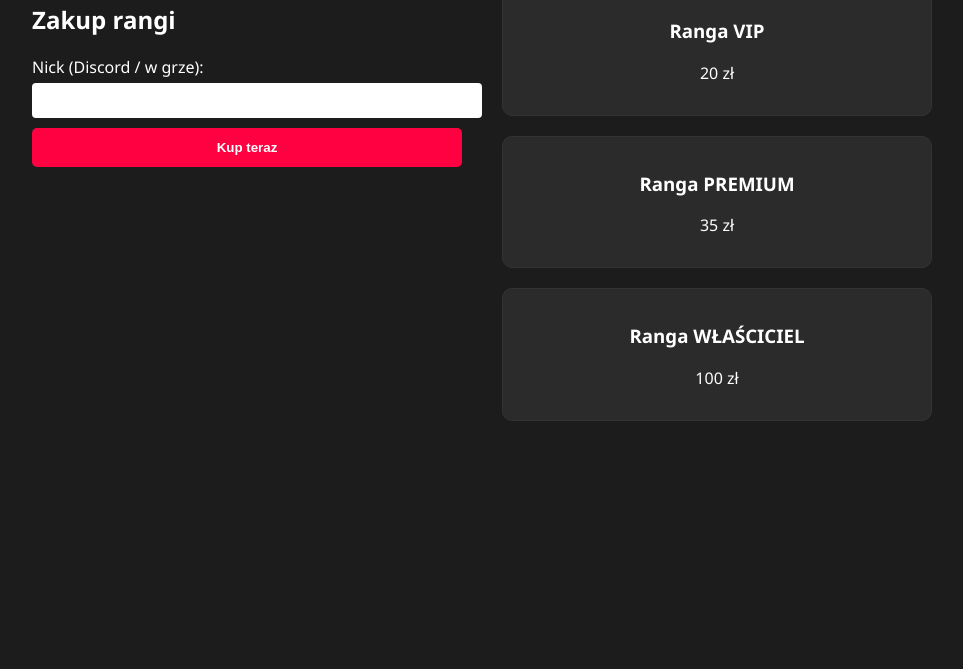
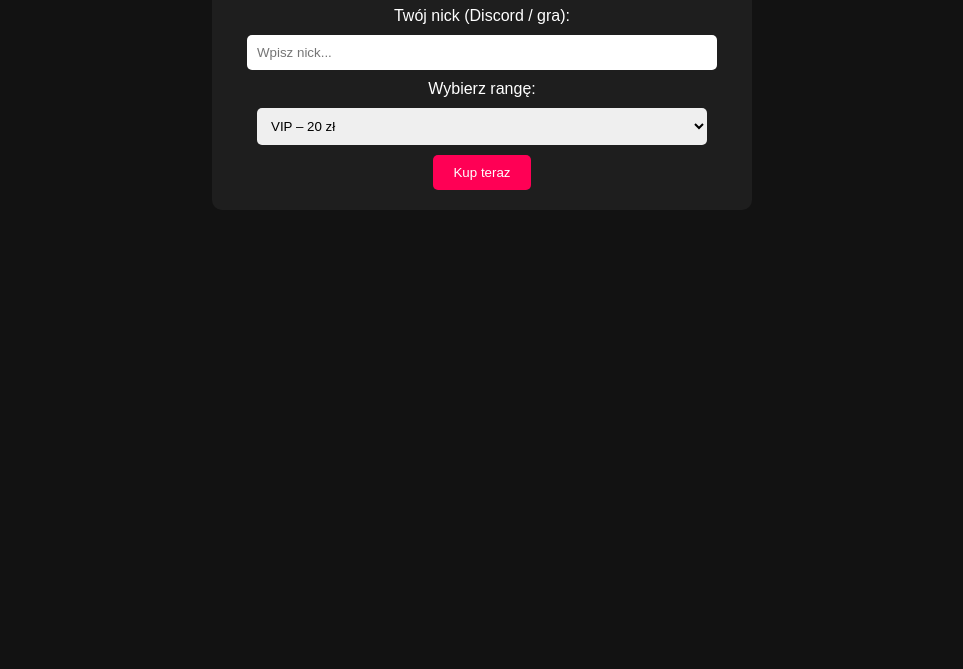
Before and after one commit to Biusnes221/agroteam-sklep, a plain HTML site: page index.html in a window 1280 px wide. Shown: the part 131-800 px from the top of the page, without its empty margins (158-1121 px from the left). Drawn offline with Linux system fonts and the light colour scheme.

Commit message:
Add files via upload

```diff
--- a/index.html
+++ b/index.html
@@ -4,51 +4,39 @@
 <head>
   <meta charset="UTF-8" />
   <meta name="viewport" content="width=device-width, initial-scale=1.0"/>
-  <title>AgroTeam Polska – Sklep</title>
+  <title>AgroTeam Sklep</title>
   <link rel="stylesheet" href="style.css" />
 </head>
 <body>
   <div class="container">
-    <header>
-      <h1>AgroTeam Polska – Sklep</h1>
-    </header>
-    <main class="main">
-      <section class="form-section">
-        <h2>Zakup rangi</h2>
-        <form id="purchaseForm">
-          <label for="nickname">Nick (Discord / w grze):</label>
-          <input type="text" id="nickname" name="nickname" required />
-          <button type="submit">Kup teraz</button>
-        </form>
-      </section>
-      <section class="ranks">
-        <div class="rank-card">
-          <h3>Ranga VIP</h3>
-          <p>20 zł</p>
-        </div>
-        <div class="rank-card">
-          <h3>Ranga PREMIUM</h3>
-          <p>35 zł</p>
-        </div>
-        <div class="rank-card">
-          <h3>Ranga WŁAŚCICIEL</h3>
-          <p>100 zł</p>
-        </div>
-      </section>
-    </main>
-    <div id="blikModal" class="modal">
-      <div class="modal-content">
-        <span class="close">&times;</span>
-        <h2>Płatność BLIK</h2>
-        <img src="blik.png" alt="BLIK" class="blik-logo" />
-        <p>Przekierowanie do płatności Cashbill</p>
-        <p><strong>indrop.eu</strong></p>
-        <p><strong>Wartość:</strong> <span id="selectedPrice">--</span></p>
-        <input placeholder="Kod BLIK" disabled />
-        <button class="pay-btn" disabled>Dalej</button>
-      </div>
-    </div>
+    <h1>AgroTeam Polska – Sklep</h1>
+    <label for="nick">Twój nick (Discord / gra):</label>
+    <input type="text" id="nick" placeholder="Wpisz nick..." required>
+
+    <label for="ranga">Wybierz rangę:</label>
+    <select id="ranga">
+      <option value="VIP|20">VIP – 20 zł</option>
+      <option value="PREMIUM|35">PREMIUM – 35 zł</option>
+      <option value="WŁAŚCICIEL|100">WŁAŚCICIEL – 100 zł</option>
+    </select>
+
+    <button onclick="przejdz()">Kup teraz</button>
   </div>
-  <script src="script.js"></script>
+
+  <script>
+    function przejdz() {
+      const nick = document.getElementById("nick").value.trim();
+      const rangaInfo = document.getElementById("ranga").value;
+      const [ranga, kwota] = rangaInfo.split("|");
+
+      if (!nick) {
+        alert("Podaj swój nick!");
+        return;
+      }
+
+      const url = `przelew.html?nick=${encodeURIComponent(nick)}&ranga=${encodeURIComponent(ranga)}&kwota=${encodeURIComponent(kwota)}`;
+      window.location.href = url;
+    }
+  </script>
 </body>
 </html>
--- a/style.css
+++ b/style.css
@@ -1,109 +1,38 @@
 
 body {
-  margin: 0;
-  font-family: 'Segoe UI', sans-serif;
-  background: #1c1c1c;
-  color: #fff;
+  background-color: #121212;
+  color: white;
+  font-family: Arial, sans-serif;
+  text-align: center;
+  padding: 30px;
 }
 
 .container {
+  max-width: 500px;
+  margin: auto;
+  background: #1e1e1e;
   padding: 20px;
-  max-width: 900px;
-  margin: auto;
+  border-radius: 10px;
 }
 
-header {
-  text-align: center;
-  margin-bottom: 30px;
+input, select {
+  padding: 10px;
+  margin: 10px 0;
+  width: 90%;
+  border-radius: 5px;
+  border: none;
 }
 
-.main {
-  display: flex;
-  gap: 40px;
-  flex-wrap: wrap;
-}
-
-.form-section {
-  flex: 1;
-  min-width: 280px;
-}
-
-form label {
-  display: block;
-  margin: 10px 0 5px;
-}
-
-form input {
-  width: 100%;
-  padding: 10px;
-  margin-bottom: 10px;
-  border: none;
-  border-radius: 4px;
-}
-
-form button {
-  width: 100%;
-  padding: 12px;
-  background: #ff0040;
+button {
+  padding: 10px 20px;
+  background-color: #ff0055;
   color: white;
   border: none;
   border-radius: 5px;
-  font-weight: bold;
   cursor: pointer;
 }
 
-.ranks {
-  flex: 1;
-  min-width: 280px;
-  display: flex;
-  flex-direction: column;
-  gap: 20px;
+a {
+  color: #ccc;
+  text-decoration: none;
 }
-
-.rank-card {
-  background: #2b2b2b;
-  padding: 15px;
-  border-radius: 10px;
-  text-align: center;
-  border: 1px solid #333;
-}
-
-.modal {
-  display: none;
-  position: fixed;
-  z-index: 100;
-  left: 0; top: 0;
-  width: 100%; height: 100%;
-  background: rgba(0,0,0,0.8);
-}
-
-.modal-content {
-  background: #2a2a2a;
-  margin: 15% auto;
-  padding: 20px;
-  border-radius: 10px;
-  width: 300px;
-  text-align: center;
-  color: white;
-}
-
-.close {
-  float: right;
-  font-size: 28px;
-  cursor: pointer;
-}
-
-.blik-logo {
-  width: 60px;
-  margin: 15px 0;
-}
-
-.pay-btn {
-  margin-top: 10px;
-  background: linear-gradient(to right, red, hotpink);
-  padding: 10px 20px;
-  border: none;
-  border-radius: 5px;
-  color: white;
-  font-weight: bold;
-}
```
Also changed, not shown: przelew.html (added, +30 -0 lines).
